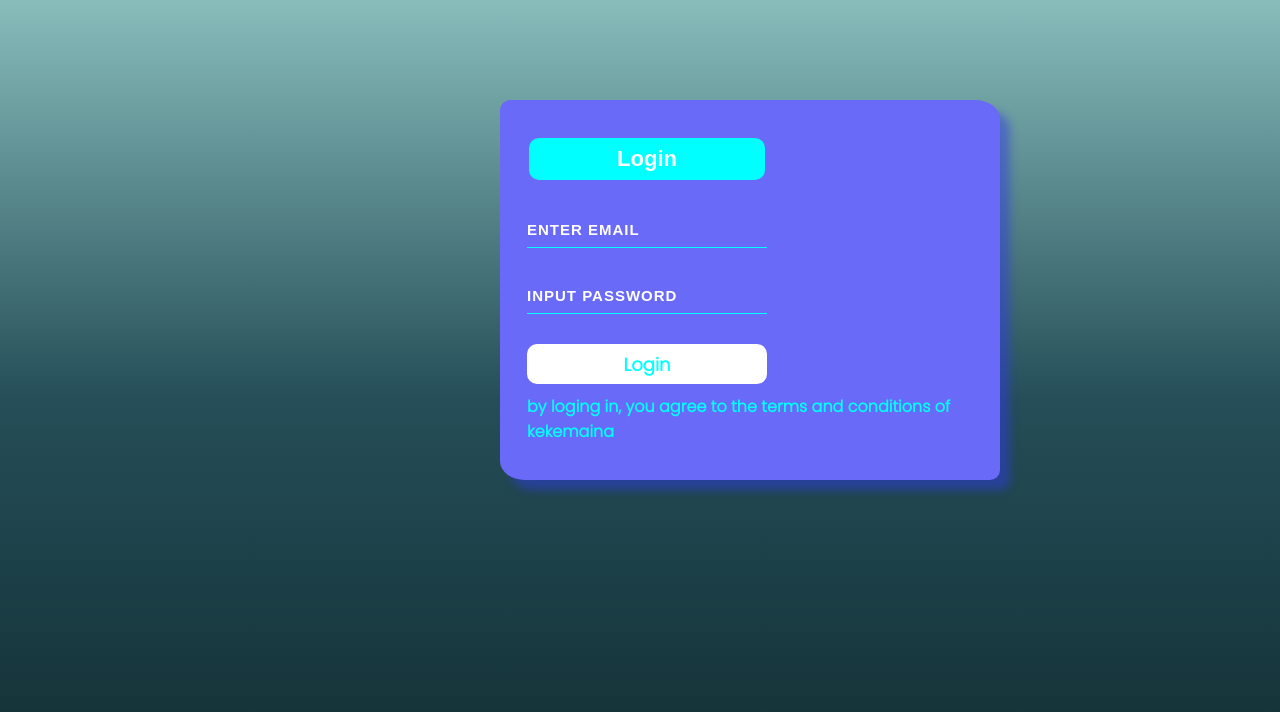
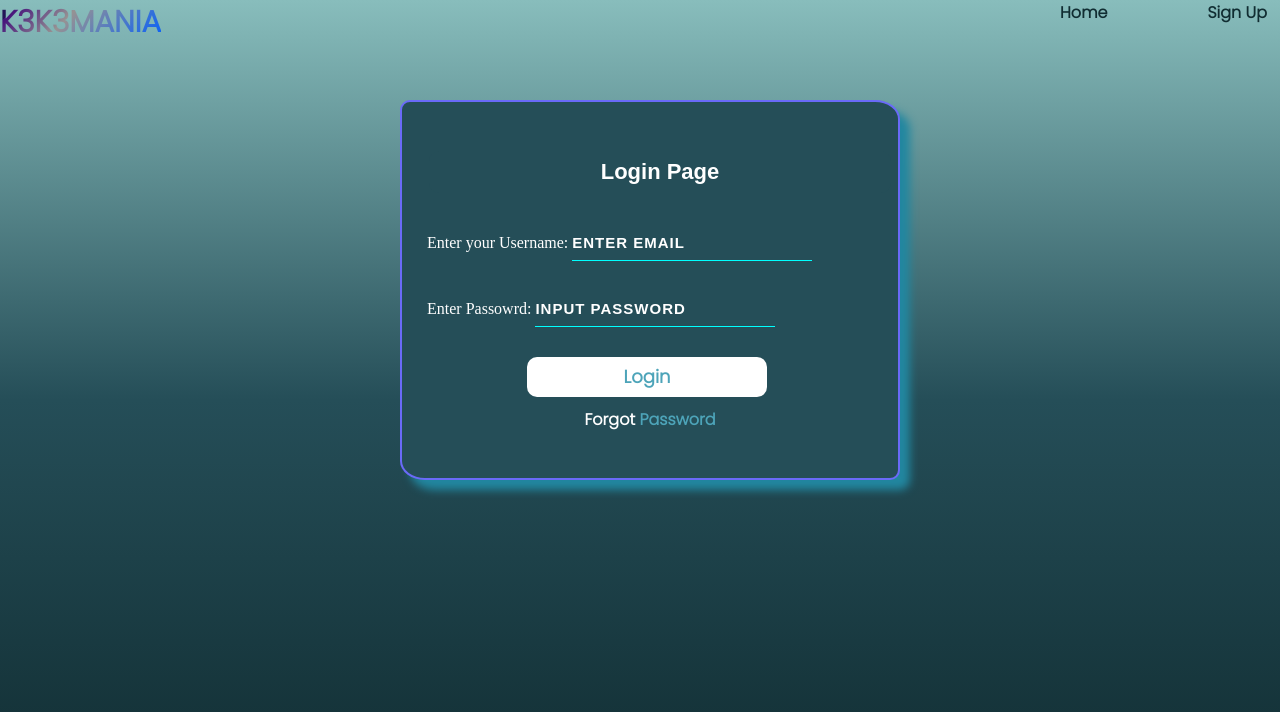
Before and after one commit to abehabu/kekemani, a plain HTML site: page login.html in a window 1280 px wide. Drawn offline with Linux system fonts and the light colour scheme.

Commit message:
third commit

```diff
--- a/cutomer-dashboard.css
+++ b/cutomer-dashboard.css
@@ -16,10 +16,10 @@ h1,h2,h3,p,a{
     text-transform: uppercase;
     background-image: linear-gradient(
       -225deg,
-      #231557 0%,
-      #44107a 29%,
-      #ff1361 67%,
-      #005eff 100%
+      #231557 50%,
+    #44107a 29%,
+    #969293 67%,
+    #005eff 100%
     );
     background-size: auto auto;
     background-clip: border-box;
--- a/driver-dasboard.css
+++ b/driver-dasboard.css
@@ -13,10 +13,10 @@ h1,h2,h3,p,a{
     text-transform: uppercase;
     background-image: linear-gradient(
       -225deg,
-      #231557 0%,
-      #44107a 29%,
-      #20010c 67%,
-      #fff800 100%
+      #231557 50%,
+    #44107a 29%,
+    #969293 67%,
+    #005eff 100%
     );
     background-size: auto auto;
     background-clip: border-box;
@@ -115,7 +115,7 @@ h1,h2,h3,p,a{
 }
 @keyframes blink{
     0%{color:red;}
-    50%{color:white;}
+    50%{color:#254e58;}
     100%{color:red;}
 }
 /*Profile-menu configuration*/
--- a/login.html
+++ b/login.html
@@ -12,14 +12,29 @@
     <title>login</title>
 </head>
 <body>
-    <div class="container">
+       <div class="container">
+        <div class="header">
+            <div class="header-title">
+                <h1>K3K3MANIA</h1>
+            </div>
+            <div class="header-nav">
+                <ul>
+                    <li><a href="index.html">Home</a></li>
+                    <li><a href="signup.html">Sign Up</a></li>
+                </ul>
+            </div>
+        </div>
         <div class="icon">
             <div class="form">
-                <h2>Login</h2>
-                <input type="email" name="email" placeholder="ENTER EMAIL">
+                <h2>Login Page</h2>
+                <label for="email">Enter your Username:   </label>
+                <input type="email" name="email" placeholder="ENTER EMAIL"><br>
+                <label for="password">Enter Passowrd:   </label>
                 <input type="password" name="password" placeholder="INPUT PASSWORD">
                 <button class="btn"><a href="./cutomer-dashboard.html">Login</a></button>
-                <p class="liw">by loging in, you agree to the terms and conditions of kekemaina</p>
+                <!-- <input type="checkbox" id="check">
+                <span>Remember me</span> -->
+                <p>Forgot <a href="./password reset.html">Password</a></p>
             </div>
         </div>
     </div>
--- a/style.css
+++ b/style.css
@@ -20,10 +20,10 @@ body{
     text-transform: uppercase;
     background-image: linear-gradient(
       -225deg,
-      #231557 0%,
-      #44107a 29%,
-      #ff1361 67%,
-      #005eff 100%
+      #231557 50%,
+    #44107a 29%,
+    #969293 67%,
+    #005eff 100%
     );
     background-size: auto auto;
     background-clip: border-box;
@@ -75,11 +75,11 @@ ul li{
 }
 
 ul li a{
-    color: white;
+    color: #112d32;
     font-size: 16px;
     font-weight: 500;
     text-decoration: none;
-    color: white;
+    /* color: white; */
     font-family: sans-serif;
 }
 
@@ -106,7 +106,7 @@ a{
     display: block;
     font-size: 25px;
     font-weight: 500;
-    color: antiquewhite;
+    color: rgb(161, 106, 32);
     text-decoration: none;
     font-family: sans-serif;
 }
@@ -154,6 +154,7 @@ a{
 }
 span{
     color: #070707;
+    font-size: 30px;
 }
 .container h1{
     font-size: 35px;
@@ -202,7 +203,7 @@ span{
 
 a {
     text-decoration: none;
-    color: white;
+    color: rgb(207, 53, 53);
 }
 
 .side1 h1 {
@@ -282,9 +283,9 @@ p{
     display: flex;
     flex-direction: column;
     position: absolute;
-    top: 700px;
+    top: 650px;
     width: 100%;
-    height: 500px;
+    height: 800px;
     /* border: 2px solid black; */
 }
 .about-img{
@@ -292,6 +293,7 @@ p{
     flex-direction: row;
     justify-content: space-around;
     align-items: center;
+    padding: 10px;
 }
 .about-kekemania{
     width: 100%;
@@ -302,10 +304,17 @@ p{
 .about h1{
     text-align: center;
     color: #112d32;
+    /* border: 2px solid black; */
+    box-sizing: border-box;
+    /* box-shadow: 10px 10px 8px #2f3be67c; */
+    background-color: #116979;
 }
 .about p{
     text-align: center;
     color: #112d32;
+    margin-bottom: 10px;
+    padding: 40px;
+    font-size: larger;
 }
 .about-img1 img{
     width: 300px;
@@ -327,12 +336,29 @@ p{
     flex-direction: column;
     width: 100%;
     position: absolute;
-    top: 1200px;
+    top: 600px;
 }
 .reviews h1{
     text-align: center;
     color: #112d32;
-    margin-bottom: 10px;
+    /* margin-bottom: 10px; */
+    /* margin-top: 10px; */
+    padding: 10px;
+    margin-right: 20px;
+    box-sizing: border-box;
+    /* box-shadow: 10px 10px 8px #2f3be67c; */
+    background-color: #206e7c;
+}
+ .review-txt{
+    display: flex;
+    justify-content: center;
+    /* position: absolute;  */
+    left: 450px;
+    bottom: 150px;
+    margin-bottom: 5px;
+    box-sizing: border-box;
+    /* box-shadow: 10px 10px 8px #2f3be67c; */
+    background-color: #206e7c;
 }
 .reviews h2{
     color: #112d32;
@@ -343,8 +369,11 @@ p{
 .reviews-img{
     display: flex;
     flex-direction: row;
+    margin-top: 1px;
     justify-content: space-around;
     align-items: center;
+    margin-left: 50px;
+
 }
 .reviews-img1 img{
     width: 100px;
@@ -361,12 +390,6 @@ p{
     height: 100px;
     border-radius: 50%;
 }
-.reviews.txt{
-    display: flex;
-    flex-direction: row;
-    justify-content: space-around;
-    align-items: center;
-}
 .navbar :hover{
     color: #231557;
     text-decoration: none;
@@ -376,9 +399,9 @@ p{
     display: flex;
     width: 100%;
     position: absolute;
-    top: 1500px;
+    top: 950px;
     background-color: #112d32;
-    color: black;
+    color: rgb(247, 243, 243);
     justify-content: center;
     align-items: center;
     font-size: 25px;
--- a/style1.css
+++ b/style1.css
@@ -14,6 +14,7 @@ h1,h2,h3,p,a{
   /* font-family: cursive; */
   text-decoration: none;
 }
+
 .container{
     width: 100%;
     height: 100vh;
@@ -23,39 +24,110 @@ h1,h2,h3,p,a{
     background-position: center;
     flex-wrap: wrap;
     }
+.header{
+  display: flex;
+  /* border: 2px solid black; */
+  justify-content: space-between;
+  align-items: flex-start;
+}
+.header-title{
+  display: flex;
+  flex: 3;
+  /* border: 2px solid red; */
+}
+.header-nav{
+  display: flex;
+  flex:1;
+  /* border: 2px solid green; */
+  flex-direction: row;
+  /* width: 0%; */
+}
+.header-nav ul{
+  display: flex;
+  justify-content: space-between;
+  align-items: center;
+}
+.header-nav ul li{
+  list-style-type: none;
+  margin-left: 100px;
+}
+.header-nav ul li a{
+  color: #112d32;
+}
+.header h1 {
+  font-size: 30px;
+  font-weight: 600;
+  text-transform: uppercase;
+  background-image: linear-gradient(
+    -225deg,
+    #231557 50%,
+    #44107a 29%,
+    #969293 67%,
+    #005eff 100%
+  );
+  background-size: auto auto;
+  background-clip: border-box;
+  background-size: 200% auto;
+  color: #fff;
+  background-clip: text;
+  text-fill-color: transparent;
+  -webkit-background-clip: text;
+  -webkit-text-fill-color: transparent;
+  animation: textclip 10s linear infinite;
+  display: inline-block;
+  font-size: 30px;
+}
+@keyframes textclip {
+  to {
+    background-position: 200% center;
+  }
+}
 
 .form{
   width: 500px;
   height: 380px;
   position: absolute;
   top: 100px;
-  left: 500px;
+  left: 400px;
   border-radius: 10px;
   padding: 25px;
   align-content: center;
-  background: rgb(106, 106, 248);
+  background: #254e58;
   border: 2px solid rgb(106, 106, 248);
     border-bottom-left-radius: 5%;
     border-top-right-radius: 5%;
     /* border-bottom: #2704ec; */
     /* border-top: #100729; */
     box-sizing: border-box;
-    box-shadow: 10px 10px 8px #2f3be67c;
+    box-shadow: 10px 10px 8px #2287a0;
+}
+label{
+  color: #fff;
 }
 
 .form h2{
-  width: 220px;
+  width: 100%;
   font-family: sans-serif;
   text-align: center;
   color: white;
   font-size: 22px;
-  background-color: aqua;
+  background-color: #254e58;
   border-radius: 10px;
   margin: 2px;
   padding: 8px;
   text-decoration: none;
 }
-
+input[type=text]{
+  width: 1px;
+}
+span{
+  margin-right: 100px;
+  color: rgb(217, 224, 224);
+}
+.form p{
+  color: #fff;
+  text-align: center;
+}
 .form input{
   width: 240px;
   height: 35px;
@@ -87,6 +159,7 @@ h1,h2,h3,p,a{
   background: white;
   border: none;
   margin-top: 30px;
+  margin-left: 100px;
   font-size: 18px;
   border-radius: 10px;
   cursor: pointer;
@@ -94,7 +167,7 @@ h1,h2,h3,p,a{
 }
 
 a{
-  color: aqua;
+  color: #4da4b9;
   text-decoration: none;
 }
 
```
Also changed, not shown: index.html (+5 -5 lines).
